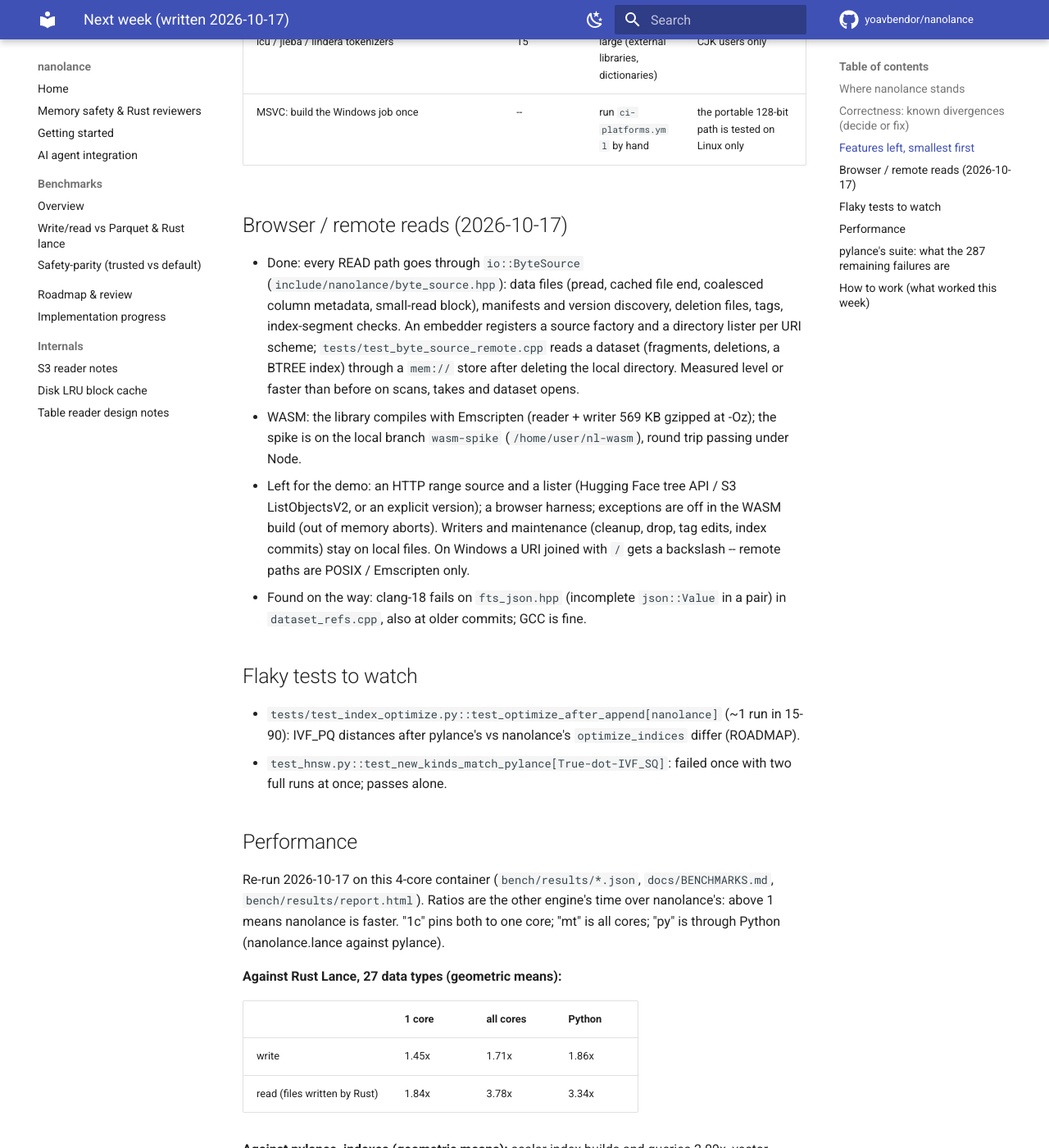
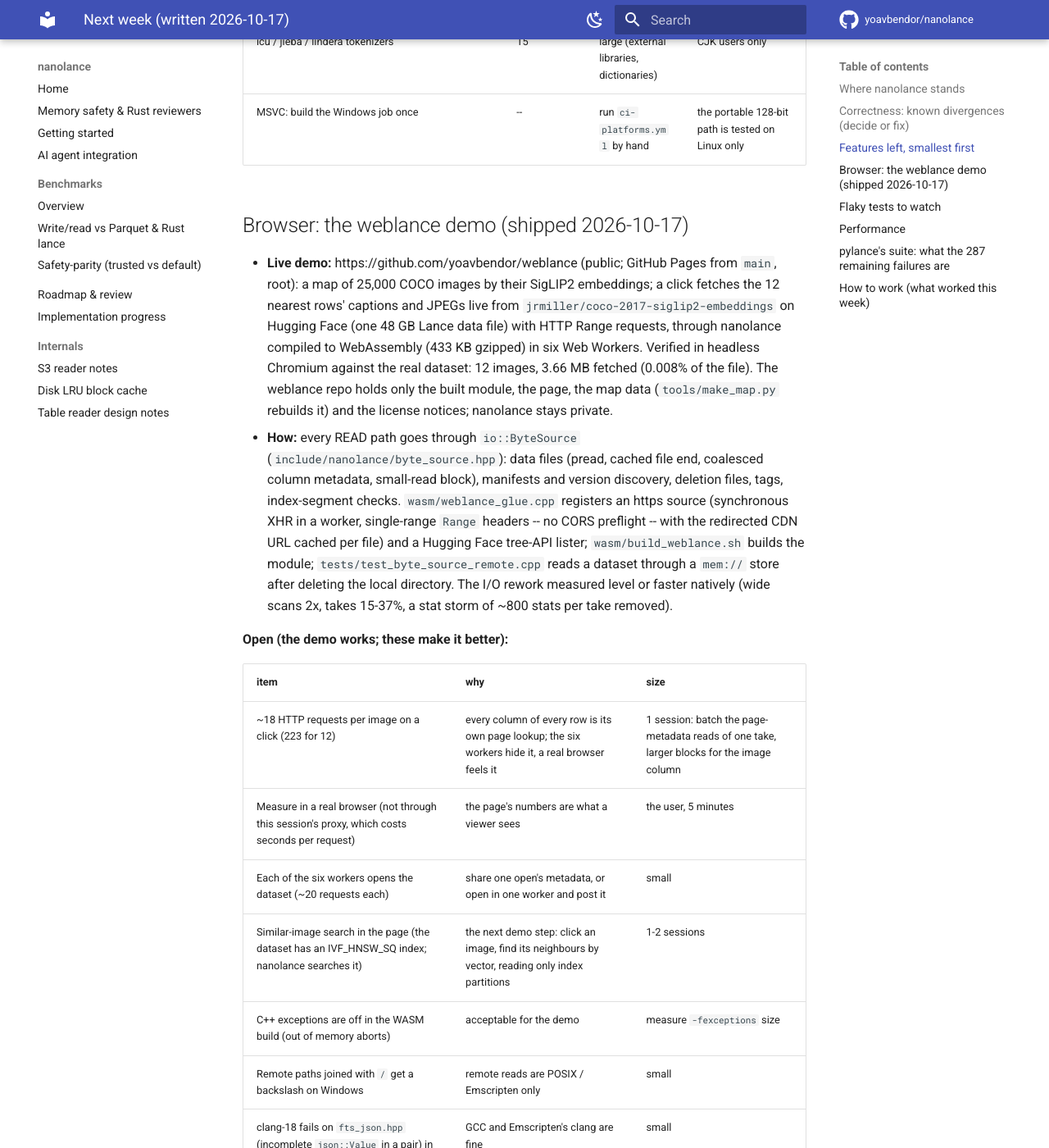
Before and after one commit to yoavbendor/nanolance, an MkDocs documentation site: the page built from docs/NEXT_WEEK.md, in a window 1280 px wide and 1400 px high, scrolled down 2774 px. Shown: the whole window at 82% size. Built offline with MkDocs 1.6.1 and Material for MkDocs 9.7.7, drawn with Linux system fonts in a browser that asks for light colours; comment, search, counter and statistics services are not loaded; some of the changed text lies outside the part shown.

Commit message:
Docs: the browser demo shipped, open items, and lessons from delegating to Haiku
- docs/NEXT_WEEK.md: the weblance demo (live, verified against the real
  dataset), how it works, and its open items (requests per image, real
  browser timing, shared open, similar-image search); ctest 64.
- docs/ROADMAP.md: a status block for 2026-10-16/17 with what is done.
- docs/DELEGATION.md (new): how about 21 Haiku sessions went -- the
  brief format, stop rules, what review caught that tests did not, the
  failure modes and the rule for each, what not to delegate.
- AGENTS.md: section 8 -- follow DELEGATION.md; read paths go through
  io::ByteSource, never std::ifstream / std::filesystem directly.

Co-Authored-By: Claude Opus 5.5 <noreply@anthropic.com>
Claude-Session: https://claude.ai/code/session_014PGy9PK68gHvyR8T1r5ueY

```diff
--- a/docs/NEXT_WEEK.md
+++ b/docs/NEXT_WEEK.md
@@ -47,22 +47,35 @@ a user report can be matched to it.
 | icu / jieba / lindera tokenizers | 15 | large (external libraries, dictionaries) | CJK users only |
 | MSVC: build the Windows job once | -- | run `ci-platforms.yml` by hand | the portable 128-bit path is tested on Linux only |
 
-## Browser / remote reads (2026-10-17)
+## Browser: the weblance demo (shipped 2026-10-17)
 
-- Done: every READ path goes through `io::ByteSource` (`include/nanolance/byte_source.hpp`): data
-  files (pread, cached file end, coalesced column metadata, small-read block), manifests and
-  version discovery, deletion files, tags, index-segment checks. An embedder registers a source
-  factory and a directory lister per URI scheme; `tests/test_byte_source_remote.cpp` reads a
-  dataset (fragments, deletions, a BTREE index) through a `mem://` store after deleting the local
-  directory. Measured level or faster than before on scans, takes and dataset opens.
-- WASM: the library compiles with Emscripten (reader + writer 569 KB gzipped at -Oz); the spike
-  is on the local branch `wasm-spike` (`/home/user/nl-wasm`), round trip passing under Node.
-- Left for the demo: an HTTP range source and a lister (Hugging Face tree API / S3 ListObjectsV2,
-  or an explicit version); a browser harness; exceptions are off in the WASM build (out of memory
-  aborts). Writers and maintenance (cleanup, drop, tag edits, index commits) stay on local files.
-  On Windows a URI joined with `/` gets a backslash -- remote paths are POSIX / Emscripten only.
-- Found on the way: clang-18 fails on `fts_json.hpp` (incomplete `json::Value` in a pair) in
-  `dataset_refs.cpp`, also at older commits; GCC is fine.
+- **Live demo:** https://github.com/yoavbendor/weblance (public; GitHub Pages from `main`, root):
+  a map of 25,000 COCO images by their SigLIP2 embeddings; a click fetches the 12 nearest rows'
+  captions and JPEGs live from `jrmiller/coco-2017-siglip2-embeddings` on Hugging Face (one 48 GB
+  Lance data file) with HTTP Range requests, through nanolance compiled to WebAssembly (433 KB
+  gzipped) in six Web Workers. Verified in headless Chromium against the real dataset: 12 images,
+  3.66 MB fetched (0.008% of the file). The weblance repo holds only the built module, the page,
+  the map data (`tools/make_map.py` rebuilds it) and the license notices; nanolance stays private.
+- **How:** every READ path goes through `io::ByteSource` (`include/nanolance/byte_source.hpp`):
+  data files (pread, cached file end, coalesced column metadata, small-read block), manifests and
+  version discovery, deletion files, tags, index-segment checks. `wasm/weblance_glue.cpp`
+  registers an https source (synchronous XHR in a worker, single-range `Range` headers -- no CORS
+  preflight -- with the redirected CDN URL cached per file) and a Hugging Face tree-API lister;
+  `wasm/build_weblance.sh` builds the module; `tests/test_byte_source_remote.cpp` reads a dataset
+  through a `mem://` store after deleting the local directory. The I/O rework measured level or
+  faster natively (wide scans 2x, takes 15-37%, a stat storm of ~800 stats per take removed).
+
+**Open (the demo works; these make it better):**
+
+| item | why | size |
+|---|---|---|
+| ~18 HTTP requests per image on a click (223 for 12) | every column of every row is its own page lookup; the six workers hide it, a real browser feels it | 1 session: batch the page-metadata reads of one take, larger blocks for the image column |
+| Measure in a real browser (not through this session's proxy, which costs seconds per request) | the page's numbers are what a viewer sees | the user, 5 minutes |
+| Each of the six workers opens the dataset (~20 requests each) | share one open's metadata, or open in one worker and post it | small |
+| Similar-image search in the page (the dataset has an IVF_HNSW_SQ index; nanolance searches it) | the next demo step: click an image, find its neighbours by vector, reading only index partitions | 1-2 sessions |
+| C++ exceptions are off in the WASM build (out of memory aborts) | acceptable for the demo | measure `-fexceptions` size |
+| Remote paths joined with `/` get a backslash on Windows | remote reads are POSIX / Emscripten only | small |
+| clang-18 fails on `fts_json.hpp` (incomplete `json::Value` in a pair) in `dataset_refs.cpp`, at older commits too | GCC and Emscripten's clang are fine | small |
 
 ## Flaky tests to watch
 
```
Also changed, not shown: other parts of docs/NEXT_WEEK.md (+1 -1 lines), AGENTS.md (+8 -0 lines), docs/DELEGATION.md (added, +93 -0 lines), docs/ROADMAP.md (+10 -0 lines).
